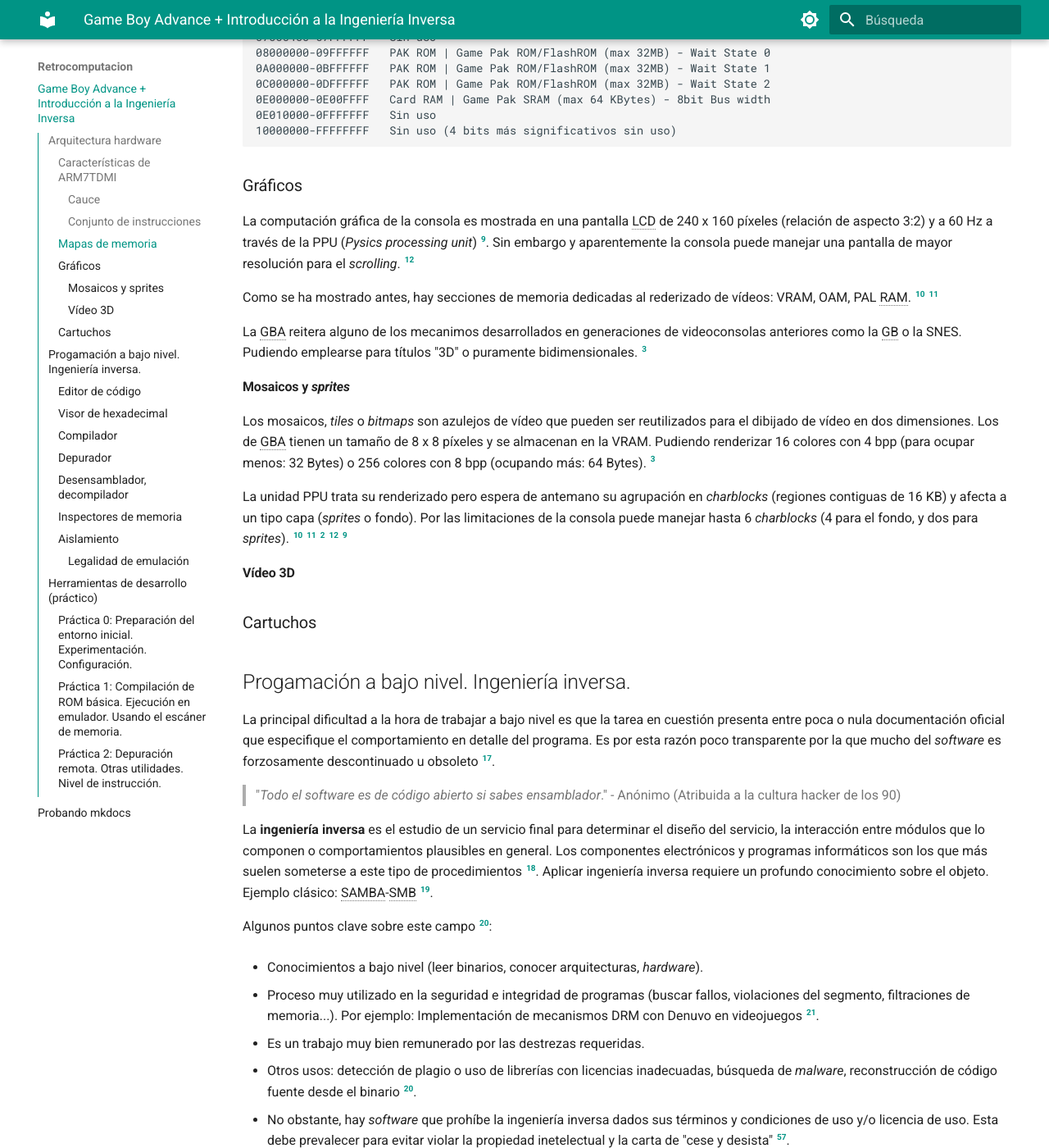
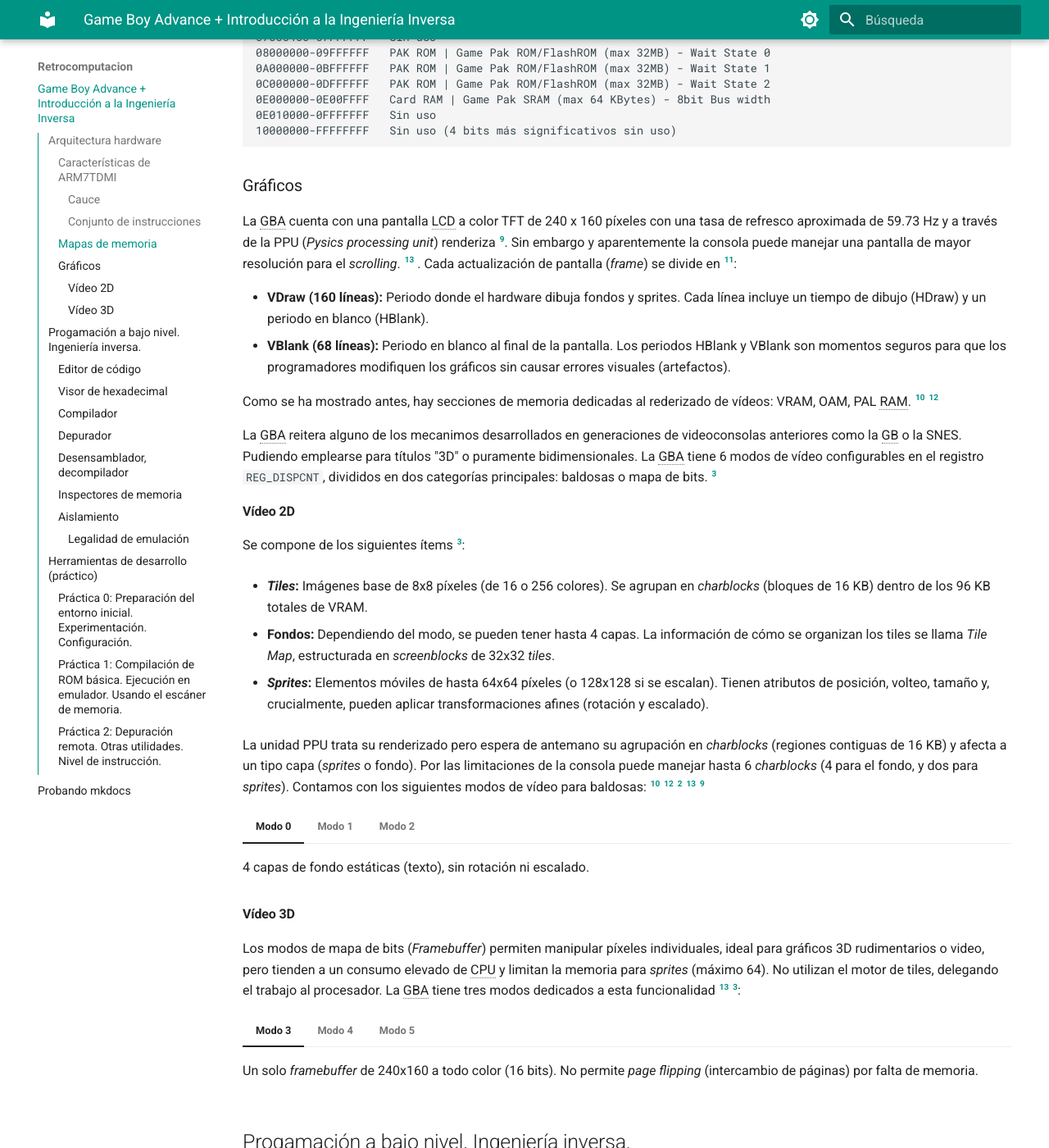
Before and after one commit to abl78-ua/Wiki-IMCR, an MkDocs documentation site: the page built from docs/Retrocomputacion/Retrocomputacion.md, in a window 1280 px wide and 1400 px high, scrolled down 4243 px. Shown: the whole window at 82% size. Built offline with MkDocs 1.6.1 and Material for MkDocs 9.7.7, drawn with Linux system fonts in a browser that asks for light colours; some of the changed text lies outside the part shown.

Commit message:
doc: 2d and 3d modes

```diff
--- a/docs/Retrocomputacion/Retrocomputacion.md
+++ b/docs/Retrocomputacion/Retrocomputacion.md
@@ -134,22 +134,49 @@ La memoria de la GBA se distribuye de la siguiente manera [^ref:Tonc] [^ref:gbat
 
 ### Gráficos
 
-La computación gráfica de la consola es mostrada en una pantalla LCD de 240 x 160 píxeles (relación de aspecto 3:2) y a 60 Hz a través de la PPU (*Pysics processing unit*) [^ref:PanDocs]. Sin embargo y aparentemente la consola puede manejar una pantalla de mayor resolución para el *scrolling*. [^ref:gbaplus2doff]
+La GBA cuenta con una pantalla LCD a color TFT de 240 x 160 píxeles con una tasa de refresco aproximada de 59.73 Hz y a través de la PPU (*Pysics processing unit*) renderiza [^ref:PanDocs]. Sin embargo y aparentemente la consola puede manejar una pantalla de mayor resolución para el *scrolling*. [^ref:gbaplus2doff] . Cada actualización de pantalla (*frame*) se divide en [^ref:gbadev++]:
+
+- **VDraw (160 líneas):** Periodo donde el hardware dibuja fondos y sprites. Cada línea incluye un tiempo de dibujo (HDraw) y un periodo en blanco (HBlank).
+- **VBlank (68 líneas):** Periodo en blanco al final de la pantalla. Los periodos HBlank y VBlank son momentos seguros para que los programadores modifiquen los gráficos sin causar errores visuales (artefactos).
 
 Como se ha mostrado antes, hay secciones de memoria dedicadas al rederizado de vídeos: VRAM, OAM, PAL RAM. [^ref:Tonc] [^ref:gbatek]
 
-La GBA reitera alguno de los mecanimos desarrollados en generaciones de videoconsolas anteriores como la GB o la SNES. Pudiendo emplearse para títulos "3D" o puramente bidimensionales. [^ref:CopettiGBA]
+La GBA reitera alguno de los mecanimos desarrollados en generaciones de videoconsolas anteriores como la GB o la SNES. Pudiendo emplearse para títulos "3D" o puramente bidimensionales. La GBA tiene 6 modos de vídeo configurables en el registro `REG_DISPCNT`, divididos en dos categorías principales: baldosas o mapa de bits. [^ref:CopettiGBA]
 
-#### Mosaicos y *sprites*
+#### Vídeo 2D
 
-Los mosaicos, *tiles* o *bitmaps* son azulejos de vídeo que pueden ser reutilizados para el dibijado de vídeo en dos dimensiones. Los de GBA tienen un tamaño de 8 x 8 píxeles y se almacenan en la VRAM. Pudiendo renderizar 16 colores con 4 bpp (para ocupar menos: 32 Bytes) o 256 colores con 8 bpp (ocupando más: 64 Bytes). [^ref:CopettiGBA]
+Se compone de los siguientes ítems [^ref:CopettiGBA]:
 
-La unidad PPU trata su renderizado pero espera de antemano su agrupación en *charblocks* (regiones contiguas de 16 KB) y afecta a un tipo capa (*sprites* o fondo). Por las limitaciones de la consola puede manejar hasta 6 *charblocks* (4 para el fondo, y dos para *sprites*). [^ref:Tonc] [^ref:gbatek] [^ref:RetromanDirectoGBYT] [^ref:gbaplus2doff] [^ref:PanDocs]
+- ***Tiles*:** Imágenes base de 8x8 píxeles (de 16 o 256 colores). Se agrupan en *charblocks* (bloques de 16 KB) dentro de los 96 KB totales de VRAM.
 
+- **Fondos:** Dependiendo del modo, se pueden tener hasta 4 capas. La información de cómo se organizan los tiles se llama *Tile Map*, estructurada en *screenblocks* de 32x32 *tiles*.
+
+- ***Sprites*:** Elementos móviles de hasta 64x64 píxeles (o 128x128 si se escalan). Tienen atributos de posición, volteo, tamaño y, crucialmente, pueden aplicar transformaciones afines (rotación y escalado).
+
+La unidad PPU trata su renderizado pero espera de antemano su agrupación en *charblocks* (regiones contiguas de 16 KB) y afecta a un tipo capa (*sprites* o fondo). Por las limitaciones de la consola puede manejar hasta 6 *charblocks* (4 para el fondo, y dos para *sprites*). Contamos con los siguientes modos de vídeo para baldosas: [^ref:Tonc] [^ref:gbatek] [^ref:RetromanDirectoGBYT] [^ref:gbaplus2doff] [^ref:PanDocs]
+
+=== "Modo 0"
+	4 capas de fondo estáticas (texto), sin rotación ni escalado.
+
+=== "Modo 1"
+	3 capas de fondo: 2 estáticas y 1 con capacidad de transformación afín (rotación y escalado).
+
+=== "Modo 2"
+	2 capas de fondo, ambas con capacidades afines (rotación y escalado).
 
 #### Vídeo 3D
 
-### Cartuchos
+Los modos de mapa de bits (*Framebuffer*) permiten manipular píxeles individuales, ideal para gráficos 3D rudimentarios o video, pero tienden a un consumo elevado de CPU y limitan la memoria para *sprites* (máximo 64). No utilizan el motor de tiles, delegando el trabajo al procesador. La GBA tiene tres modos dedicados a esta funcionalidad [^ref:gbaplus2doff] [^ref:CopettiGBA]:
+
+=== "Modo 3"
+	Un solo *framebuffer* de 240x160 a todo color (16 bits). No permite *page flipping* (intercambio de páginas) por falta de memoria.
+
+=== "Modo 4"
+	Dos *framebuffers* de 240x160 con paleta de 256 colores (8 bits). Permite *page flipping*.
+
+=== "Modo 5"
+	Dos *framebuffers* a todo color (16 bits) pero a menor resolución (160x128). Permite *page flipping*.
+
 
 ## Progamación a bajo nivel. Ingeniería inversa.
 
@@ -365,6 +392,8 @@ Otra cuestión relativa a la emulación de títulos es la obtención de estos mi
 
 [^ref:Tonc]: Documentación técnica en línea de Tonc, [*Foreword - Tonc*](https://gbadev.net/tonc/) (7/3/2026)
 
+[^ref:gbadev++]: Documentación técnica en línea de gbadoc, [*Graphics Hardware Overview*](https://gbadev.net/gbadoc/graphics.html) (19/3/2026)
+
 [^ref:gbatek]: Documentación "ASCII" (solo texto) técnica en línea de gbatek, [gbatek](https://mgba-emu.github.io/gbatek/) (7/3/2026)
 
 [^ref:gbaplus2doff]: Vídeo de Jacob Helgason en YouTube, [* Building World Maps for the GBA*](https://www.youtube.com/watch?v=BSkId3Jq2_U) (19/3/2026)
```
